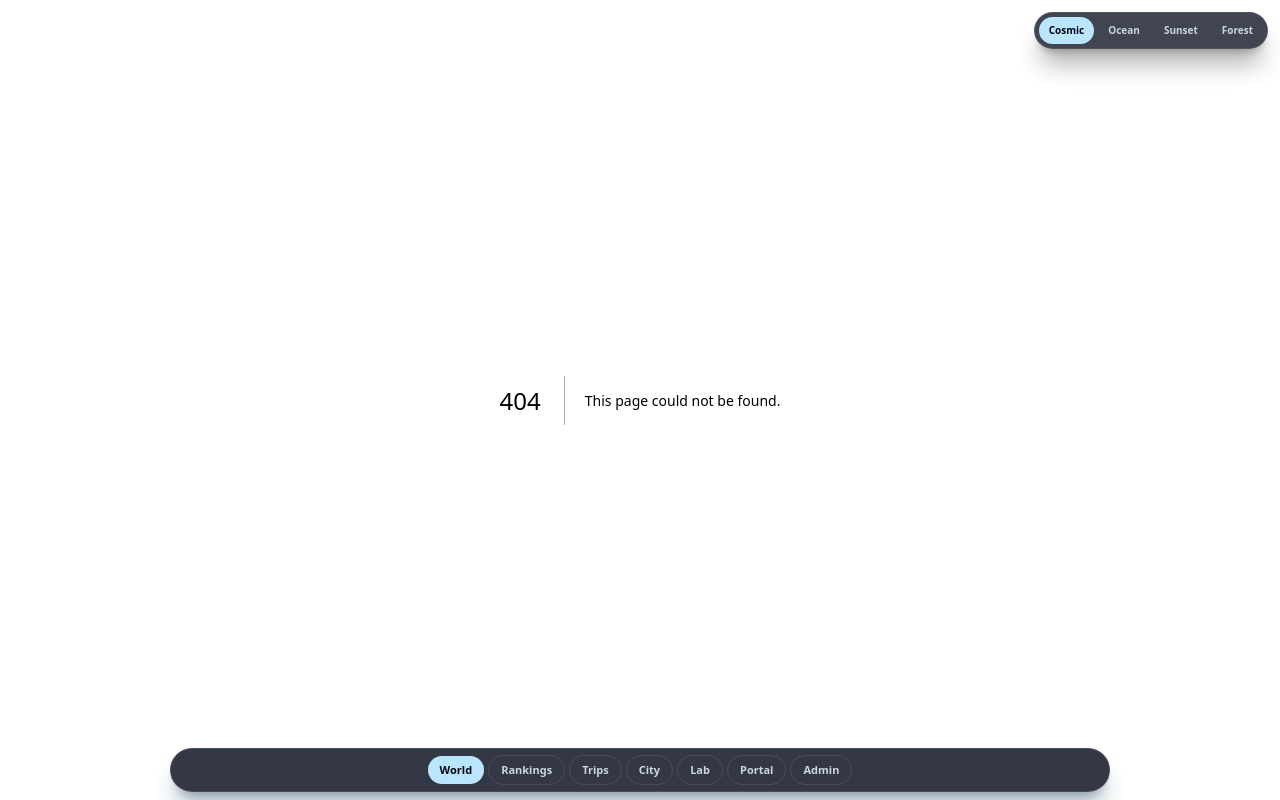
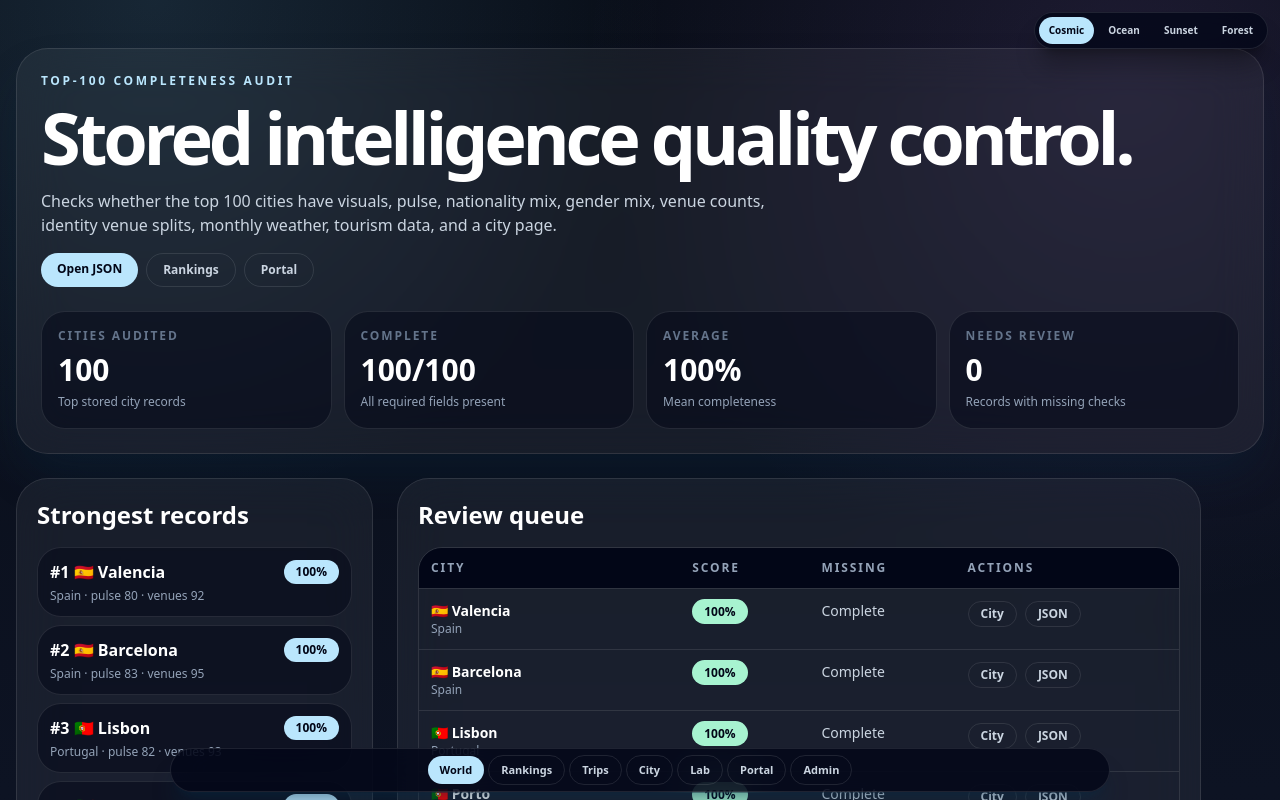
Before and after one commit to irf97/Travel-Guide, a Next.js app in the folder mvp/: page /audit in a window 1280 px wide. Before the commit this address had no page. Shown: the top 800 px of the page. Built offline with nearby package versions, Linux system fonts and the light colour scheme.

Commit message:
Add human-readable top 100 audit dashboard

```diff
--- /dev/null
+++ b/mvp/app/audit/page.tsx
@@ -0,0 +1,91 @@
+import { getAllCityIntelligence } from "@/lib/city-intelligence";
+
+function auditCity(city: ReturnType<typeof getAllCityIntelligence>[number]) {
+  const checks = {
+    visuals: Boolean(city.visuals?.slides?.length >= 5),
+    pulse: Boolean(city.pulse?.headlines?.length),
+    nationalityMix: Boolean(city.demographics?.touristNationalityMix?.length),
+    genderMix: Boolean(city.demographics?.nightlifeGenderMix),
+    venueCounts: Boolean(city.venues?.bars && city.venues?.clubs && city.venues?.restaurants && city.venues?.cafes),
+    identityVenueSplit: Boolean(city.identityVenueCounts?.locals && city.identityVenueCounts?.tourists && city.identityVenueCounts?.students && city.identityVenueCounts?.remoteWorkers),
+    monthlyWeather: Boolean(city.monthlyWeather?.January && city.monthlyWeather?.July && city.monthlyWeather?.December),
+    tourism: Boolean(city.tourism?.cityTourismDemandScore),
+    cityPage: true
+  };
+  const passed = Object.values(checks).filter(Boolean).length;
+  const total = Object.values(checks).length;
+  const missing = Object.entries(checks).filter(([, ok]) => !ok).map(([key]) => key);
+  return {
+    city,
+    checks,
+    missing,
+    complete: missing.length === 0,
+    completenessScore: Math.round((passed / total) * 100)
+  };
+}
+
+export default function AuditPage() {
+  const audited = getAllCityIntelligence().slice(0, 100).map(auditCity);
+  const complete = audited.filter((item) => item.complete).length;
+  const average = Math.round(audited.reduce((sum, item) => sum + item.completenessScore, 0) / Math.max(1, audited.length));
+  const needsReview = audited.filter((item) => !item.complete);
+  const strongest = audited.slice().sort((a, b) => b.completenessScore - a.completenessScore).slice(0, 12);
+
+  return <main className="mx-auto min-h-screen max-w-7xl px-4 py-12 text-white">
+    <section className="rounded-[2rem] border border-white/10 bg-white/[0.055] p-6 shadow-2xl shadow-sky-950/30 backdrop-blur-xl">
+      <div className="flex flex-wrap items-start justify-between gap-4">
+        <div>
+          <p className="text-xs font-black uppercase tracking-[0.22em] text-sky-200">Top-100 completeness audit</p>
+          <h1 className="mt-3 text-5xl font-black tracking-[-0.06em] md:text-7xl">Stored intelligence quality control.</h1>
+          <p className="mt-4 max-w-3xl text-slate-300">Checks whether the top 100 cities have visuals, pulse, nationality mix, gender mix, venue counts, identity venue splits, monthly weather, tourism data, and a city page.</p>
+        </div>
+        <div className="flex flex-wrap gap-2 text-xs font-black">
+          <a className="rounded-full bg-sky-200 px-4 py-2 text-slate-950" href="/api/audit/top-100">Open JSON</a>
+          <a className="rounded-full border border-white/10 px-4 py-2 text-slate-300" href="/rankings">Rankings</a>
+          <a className="rounded-full border border-white/10 px-4 py-2 text-slate-300" href="/portal">Portal</a>
+        </div>
+      </div>
+      <div className="mt-6 grid gap-3 md:grid-cols-4">
+        <Metric label="Cities audited" value={audited.length} note="Top stored city records" />
+        <Metric label="Complete" value={`${complete}/100`} note="All required fields present" />
+        <Metric label="Average" value={`${average}%`} note="Mean completeness" />
+        <Metric label="Needs review" value={needsReview.length} note="Records with missing checks" />
+      </div>
+    </section>
+
+    <section className="mt-6 grid gap-6 lg:grid-cols-[.85fr_1.15fr]">
+      <article className="rounded-[2rem] border border-white/10 bg-white/[0.055] p-5 backdrop-blur-xl">
+        <h2 className="text-2xl font-black">Strongest records</h2>
+        <div className="mt-4 grid gap-2">
+          {strongest.map((item, index) => <a key={item.city.id} href={`/cities/${item.city.id}`} className="rounded-2xl border border-white/10 bg-slate-950/50 p-3 transition hover:border-sky-200/50">
+            <div className="flex items-center justify-between gap-3"><span className="font-black">#{index + 1} {item.city.visuals.flag} {item.city.name}</span><span className="rounded-full bg-sky-200 px-3 py-1 text-xs font-black text-slate-950">{item.completenessScore}%</span></div>
+            <p className="mt-1 text-xs text-slate-400">{item.city.country} · pulse {item.city.pulse.demandPressure} · venues {item.city.venues.densityScore}</p>
+          </a>)}
+        </div>
+      </article>
+
+      <article className="rounded-[2rem] border border-white/10 bg-white/[0.055] p-5 backdrop-blur-xl">
+        <h2 className="text-2xl font-black">Review queue</h2>
+        <div className="mt-4 max-h-[620px] overflow-auto rounded-2xl border border-white/10">
+          <table className="w-full min-w-[760px] border-collapse text-left text-sm">
+            <thead className="sticky top-0 bg-slate-950 text-xs uppercase tracking-[0.16em] text-slate-400">
+              <tr><th className="p-3">City</th><th className="p-3">Score</th><th className="p-3">Missing</th><th className="p-3">Actions</th></tr>
+            </thead>
+            <tbody>
+              {audited.map((item) => <tr key={item.city.id} className="border-t border-white/10 align-top">
+                <td className="p-3"><div className="font-black text-white">{item.city.visuals.flag} {item.city.name}</div><div className="text-xs text-slate-400">{item.city.country}</div></td>
+                <td className="p-3"><span className={item.complete ? "rounded-full bg-emerald-200 px-3 py-1 text-xs font-black text-slate-950" : "rounded-full bg-amber-200 px-3 py-1 text-xs font-black text-slate-950"}>{item.completenessScore}%</span></td>
+                <td className="p-3 text-slate-300">{item.missing.length ? item.missing.join(", ") : "Complete"}</td>
+                <td className="p-3"><div className="flex flex-wrap gap-2"><a href={`/cities/${item.city.id}`} className="rounded-full border border-white/10 px-3 py-1 text-xs font-black text-slate-300">City</a><a href={`/api/city-intelligence?id=${item.city.id}`} className="rounded-full border border-white/10 px-3 py-1 text-xs font-black text-slate-300">JSON</a></div></td>
+              </tr>)}
+            </tbody>
+          </table>
+        </div>
+      </article>
+    </section>
+  </main>;
+}
+
+function Metric({ label, value, note }: { label: string; value: string | number; note: string }) {
+  return <div className="rounded-3xl border border-white/10 bg-slate-950/50 p-4"><div className="text-xs font-black uppercase tracking-[0.16em] text-slate-500">{label}</div><div className="mt-2 text-3xl font-black">{value}</div><div className="mt-1 text-xs leading-5 text-slate-400">{note}</div></div>;
+}
```
